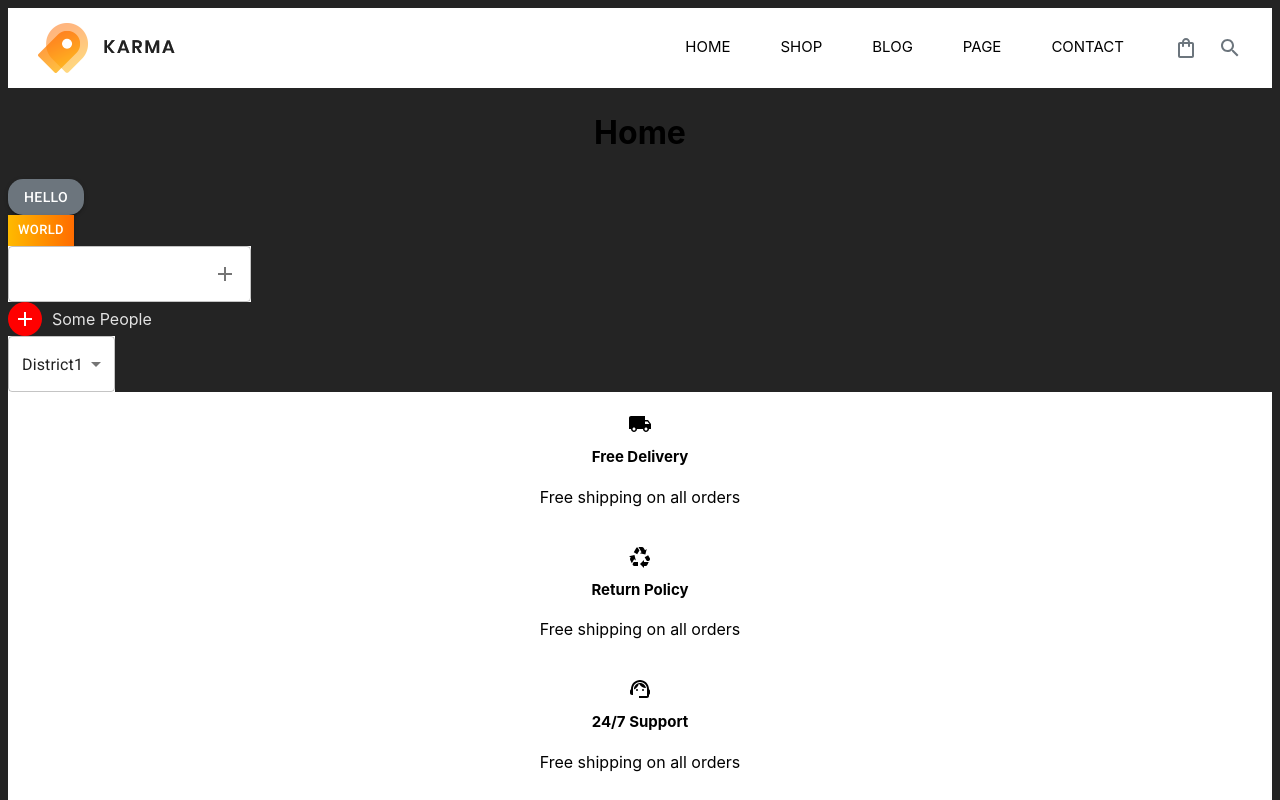
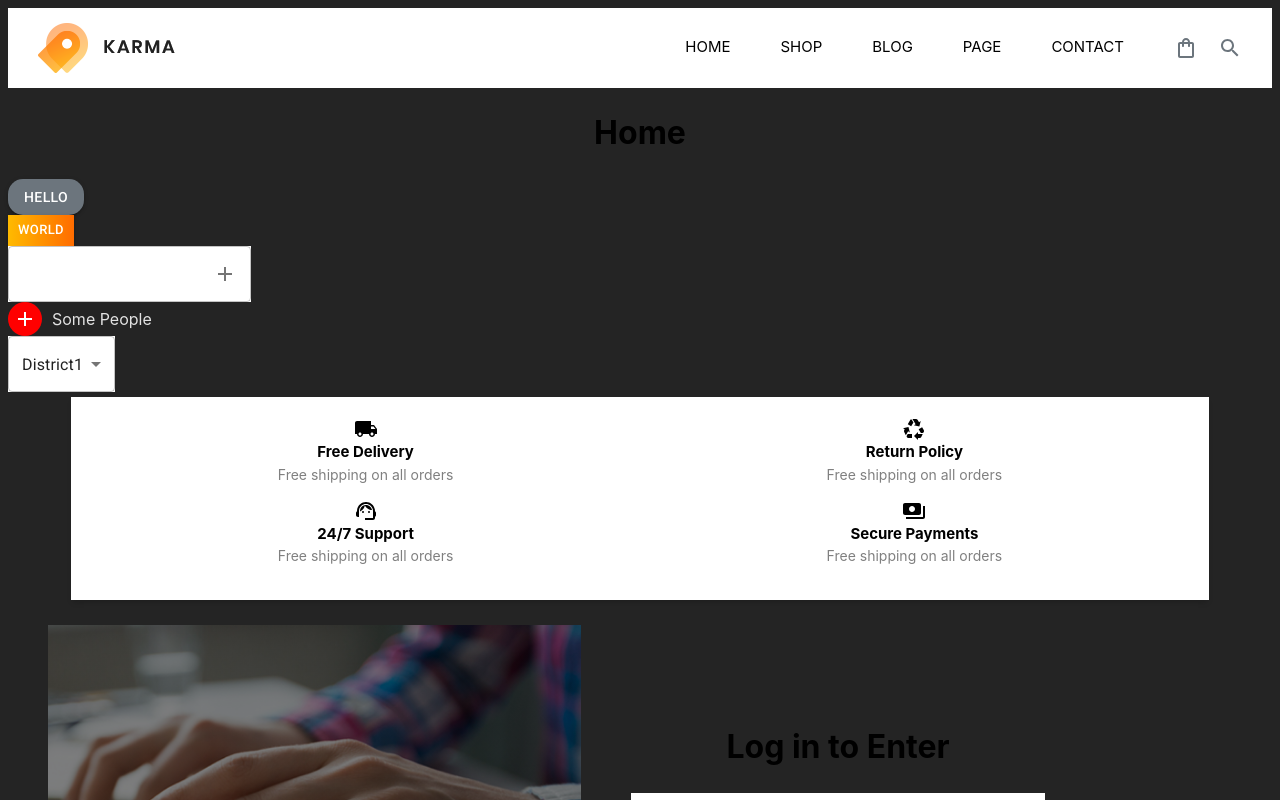
Before and after one commit to BridgetKas/ShoeStore, a React (Vite) app: page / in a window 1280 px wide. Shown: the top 800 px of the page. Built offline with nearby package versions, Linux system fonts and the light colour scheme.

Commit message:
Added Features Component

```diff
--- a/src/components/features/features.jsx
+++ b/src/components/features/features.jsx
@@ -34,7 +34,7 @@ function FeaturesComp() {
           <div className={styles.iconContainer}>{item.feature}</div>
           <div>
             <h6>{item.title}</h6>
-            <p>{item.description}</p>
+            <p className={styles.description}>{item.description}</p>
           </div>
 
         </div>
--- a/src/components/features/features.module.css
+++ b/src/components/features/features.module.css
@@ -2,10 +2,15 @@
     display:flex;
     flex-direction:column;
     align-items:center;
-    gap:20px;
+    justify-content:center;
+    gap:10px;
     padding: 20px;
     color:black;
     background-color: #fff;
+    flex-wrap:wrap;
+     box-shadow: 0 4px 6px -2px rgba(0, 0, 0, 0.2);
+     width:90%;
+     margin:5px auto;
 }
 
 .iconContainer {
@@ -14,13 +19,32 @@
     justify-content:center;
 }
 
+.iconContainer:hover {
+    opacity:0.7;
+}
+
 h6 {
-    margin:10px 0;
+    margin:0;
     text-align: center;
     font-size: 15px;
 }
 
-P {
+.description {
     text-align:center;
+    color:gray;
+    margin-top:0;
+    font-size:14px;
+}
 
+
+@media (min-width:575px) {
+    .mainContainer {
+        flex-direction:row;
+        gap:0;
+    }
+
+    .featuresContainer {
+        max-width:50%;
+        flex:0 0 50%;
+    }
 }
```
